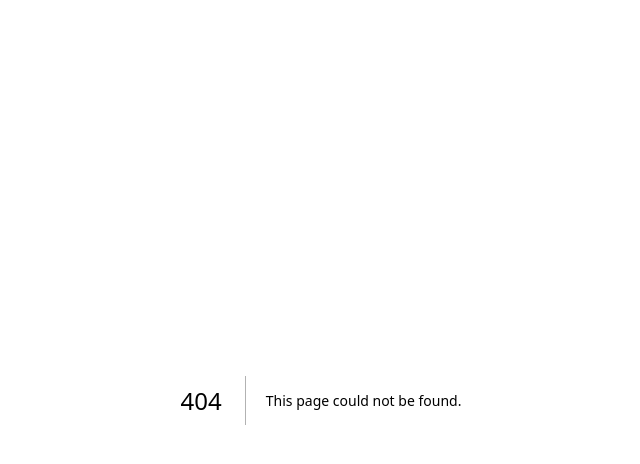
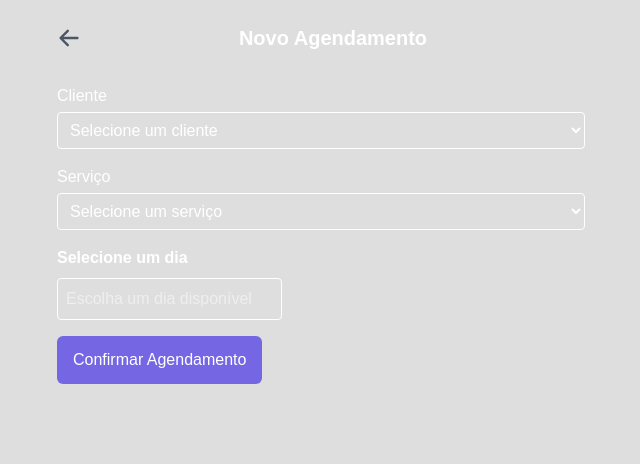
Before and after one commit to wellitonaraujo/cliqagenda, a Next.js app: page /scheduling in a window 1280 px wide. Before the commit this address had no page. Shown: the top 464 px of the page, without its empty margins (319-959 px from the left). Built offline with nearby package versions, Linux system fonts and the light colour scheme.

Commit message:
feat: fluxo de agendamento

```diff
--- a/package.json
+++ b/package.json
@@ -11,8 +11,10 @@
   "dependencies": {
     "@headlessui/react": "^2.2.2",
     "clsx": "^2.1.1",
+    "date-fns": "^4.1.0",
     "next": "15.3.2",
     "react": "^19.0.0",
+    "react-datepicker": "^8.3.0",
     "react-dom": "^19.0.0",
     "react-icons": "^5.5.0",
     "uuid": "^11.1.0"
--- /dev/null
+++ b/src/app/(private)/(no-sidebar)/scheduling/page.tsx
@@ -0,0 +1,179 @@
+'use client';
+
+import { useState } from 'react';
+import { useRouter } from 'next/navigation';
+import { useHorarios } from '@/context/HoursProvider';
+import { useCustomers } from '@/context/CustomersContext';
+import { useServices } from '@/context/ServiceContext';
+import Button from '@/componentes/Button';
+import { HiArrowLeft } from 'react-icons/hi';
+import { useAppointments } from '@/context/AppointmentsProvider';
+import DatePicker from 'react-datepicker';
+import 'react-datepicker/dist/react-datepicker.css';
+
+export default function AgendamentoForm() {
+  const router = useRouter();
+  const { hours } = useHorarios();
+  const { customers } = useCustomers();
+  const { services } = useServices();
+
+  const [selectedCustomerId, setSelectedCustomerId] = useState('');
+  const [selectedServiceId, setSelectedServiceId] = useState('');
+  const [selectedDate, setSelectedDate] = useState<Date | null>(null);
+  const [selectedTime, setSelectedTime] = useState('');
+
+  const formattedDay = selectedDate ? selectedDate.toISOString().split('T')[0] : '';
+
+  const { addAppointment } = useAppointments();
+
+  const convertToMinutes = (time: string) => {
+    const [h, m] = time.split(':').map(Number);
+    return h * 60 + m;
+  };
+
+  const getAvailableTimes = (day: string) => {
+    const config = hours[day];
+    if (!config || !config.open) return [];
+
+    return config.ranges.flatMap(({ start, end }) => {
+      const startMin = convertToMinutes(start);
+      const endMin = convertToMinutes(end);
+      const slots = [];
+
+      for (let t = startMin; t < endMin; t += 60) {
+        const hour = Math.floor(t / 60);
+        const minute = t % 60;
+        slots.push(`${String(hour).padStart(2, '0')}:${String(minute).padStart(2, '0')}`);
+      }
+
+      return slots;
+    });
+  };
+
+  const getDayName = (date: Date) => {
+    const daysOfWeek = ['Domingo', 'Segunda', 'Terça', 'Quarta', 'Quinta', 'Sexta', 'Sábado'];
+    const dayIndex = date.getDay();
+    return daysOfWeek[dayIndex];
+  };
+
+  const isDateAvailable = (date: Date) => {
+    const dayName = getDayName(date);
+    return hours[dayName]?.open ?? false;
+  };
+
+  const handleSubmit = () => {
+    if (!selectedCustomerId || !selectedServiceId || !selectedDate || !selectedTime) {
+      alert('Preencha todos os campos!');
+      return;
+    }
+
+    const customer = customers.find(c => c.id === selectedCustomerId);
+    const service = services.find(s => s.id === selectedServiceId);
+
+    if (!customer || !service) return;
+
+    addAppointment({
+      id: Date.now().toString(),
+      customerName: customer.name,
+      serviceName: service.name,
+      day: formattedDay,
+      time: selectedTime,
+      duration: service.duration
+    });
+
+    alert('Agendamento realizado com sucesso!');
+    router.push('/home');
+  };
+
+  return (
+    <div className="p-6 max-w-xl mx-auto b-white">
+      <div className="flex justify-between items-center mb-8">
+        <button onClick={() => router.back()} className="text-gray-600 hover:text-gray-800">
+          <HiArrowLeft size={24} />
+        </button>
+        <h1 className="text-xl font-semibold mx-auto">Novo Agendamento</h1>
+      </div>
+
+      {/* Cliente */}
+      <div className="mb-4">
+        <label className="block mb-1">Cliente</label>
+        <select
+          value={selectedCustomerId}
+          onChange={e => setSelectedCustomerId(e.target.value)}
+          className="border p-2 rounded w-full"
+        >
+          <option value="">Selecione um cliente</option>
+          {customers.map(customer => (
+            <option key={customer.id} value={customer.id}>{customer.name}</option>
+          ))}
+        </select>
+      </div>
+
+      {/* Serviço */}
+      <div className="mb-4">
+        <label className="block mb-1">Serviço</label>
+        <select
+          value={selectedServiceId}
+          onChange={e => setSelectedServiceId(e.target.value)}
+          className="border p-2 rounded w-full"
+        >
+          <option value="">Selecione um serviço</option>
+          {services.map(service => (
+            <option key={service.id} value={service.id}>
+              {service.name} - {service.duration}min - R${service.price}
+            </option>
+          ))}
+        </select>
+      </div>
+
+      {/* Calendário para seleção de dia */}
+      <div className="mb-4">
+        <label className="block mb-2 font-semibold">Selecione um dia</label>
+        <DatePicker
+          selected={selectedDate}
+          onChange={(date) => {
+            setSelectedDate(date);
+            setSelectedTime('');
+          }}
+          dateFormat="dd/MM/yyyy"
+          minDate={new Date()}
+          filterDate={isDateAvailable}
+          placeholderText="Escolha um dia disponível"
+          className="border p-2 rounded w-full"
+          dayClassName={(date) => {
+            const dateStr = date.toISOString().split('T')[0];
+            return hours[dateStr]?.open ? 'bg-green-100 text-green-800 font-semibold' : '';
+          }}
+        />
+
+      </div>
+      {selectedDate && (
+        <div className="mb-4">
+          <label className="block mb-2 font-semibold">Horário disponível</label>
+          <div className="flex flex-wrap gap-2">
+            {getAvailableTimes(getDayName(selectedDate)).length === 0 ? (
+              <p className="text-red-500">Nenhum horário disponível para este dia.</p>
+            ) : (
+              getAvailableTimes(getDayName(selectedDate)).map(time => (
+                <button
+                  key={time}
+                  onClick={() => setSelectedTime(time)}
+                  className={`px-3 py-2 rounded border text-md transition ${
+                    selectedTime === time
+                      ? 'bg-[#7567E4] text-white border-green-500'
+                      : 'bg-white text-gray-800 border-gray-300'
+                  }`}
+                >
+                  {time}
+                </button>
+              ))
+            )}
+          </div>
+        </div>
+      )}
+      <div onClick={handleSubmit}>
+        <Button>Confirmar Agendamento</Button>
+      </div>
+    </div>
+  );
+}
--- a/src/app/(private)/(with-sidebar)/home/page.tsx
+++ b/src/app/(private)/(with-sidebar)/home/page.tsx
@@ -5,22 +5,25 @@ import Button from "@/componentes/Button";
 import { FiChevronLeft, FiChevronRight } from "react-icons/fi";
 import Header from "@/componentes/Header";
 import { useHorarios } from "@/context/HoursProvider";
+import { useRouter } from "next/navigation";
+import { useAppointments } from "@/context/AppointmentsProvider";
 
 export default function Home() {
+  const { appointments } = useAppointments();
   const { hours } = useHorarios();
+  const router = useRouter();
 
   const [selectedDate, setSelectedDate] = useState(() => {
     const today = new Date();
     const dayName = today.toLocaleDateString('pt-BR', { weekday: 'long' });
     return capitalizeFirstLetter(dayName);
   });
+  const [selectedIndex, setSelectedIndex] = useState<number | null>(null);
+  const scrollRef = useRef<HTMLDivElement>(null);
 
   function capitalizeFirstLetter(str: string) {
     return str.charAt(0).toUpperCase() + str.slice(1);
   }
-
-  const [selectedIndex, setSelectedIndex] = useState<number | null>(null);
-  const scrollRef = useRef<HTMLDivElement>(null);
 
   const getDayName = (dateString: string) => {
     if (dateString.startsWith("Seg")) return "Segunda";
@@ -33,12 +36,11 @@ export default function Home() {
     return "";
   };
 
+  const dayName = getDayName(selectedDate);
+
   const generateTimeSlots = (day: string) => {
     const config = hours[day];
     if (!config) return [];
-
-    const isOpen = config.open;
-
 
     const slots = config.ranges.flatMap((range) => {
       const start = convertToMinutes(range.start);
@@ -59,11 +61,10 @@ export default function Home() {
   };
 
   const convertToMinutes = (time: string) => {
-    const [hour, minute] = time.split(":").map(Number);
-    return hour * 60 + minute;
+    const [hours, minutes] = time.split(':').map(Number);
+    return hours * 60 + minutes;
   };
 
-  const dayName = getDayName(selectedDate);
   const timeSlots = generateTimeSlots(dayName);
 
   useEffect(() => {
@@ -76,30 +77,22 @@ export default function Home() {
   const handleDayChange = (direction: number) => {
     const daysOfWeek = ['Segunda', 'Terça', 'Quarta', 'Quinta', 'Sexta', 'Sábado', 'Domingo'];
 
-    // Encontra o índice do dia atual
     const currentIndex = daysOfWeek.indexOf(getDayName(selectedDate));
 
     let newIndex = currentIndex + direction;
 
-    // Se o novo índice for menor que 0, volta para o último dia
     if (newIndex < 0) newIndex = daysOfWeek.length - 1;
 
-    // Se o novo índice for maior que o número de dias, volta para o primeiro dia
     if (newIndex >= daysOfWeek.length) newIndex = 0;
 
-    // Atualiza o dia selecionado com o novo dia
     const newSelectedDate = daysOfWeek[newIndex];
 
-
-    setSelectedDate(newSelectedDate); // Atualiza a data
-
-    // Reinicia a seleção de horários
-    setSelectedIndex(null); // Reinicia a seleção de horários quando a data mudar
+    setSelectedDate(newSelectedDate);
+    setSelectedIndex(null);
   };
 
   return (
     <div className="flex flex-col min-h-screen bg-white">
-      {/* Header (fixado no topo) */}
       <div className="sticky top-0 z-10 bg-white">
         <div className="flex items-center justify-between">
           <div className="flex items-center gap-2">
@@ -124,19 +117,16 @@ export default function Home() {
             <FiChevronRight size={20} />
           </button>
         </div>
-        <div className="ml-auto">
+        <div className="ml-auto" onClick={() => router.push('/scheduling')}>
           <Button>Agendar</Button>
         </div>
       </div>
 
-      {/* Conteúdo principal */}
       <div className="flex-1 overflow-y-auto p-6 flex">
-        {/* Coluna de horários */}
         <div className="flex flex-col w-10 pr-2">
           {
             timeSlots.map(({ id, label }, index) => (
               <div key={id} className="h-10 flex items-end justify-end pb-[1px]">
-                {/* Exibe a label apenas de 30 em 30 minutos */}
                 {index % 2 === 0 && label && (
                   <span className="text-sm text-gray-800 leading-none translate-y-1/2">
                     {label}
@@ -146,25 +136,22 @@ export default function Home() {
             ))
           }
         </div>
-        {/* Coluna dos horários clicáveis */}
-        <div className="flex-1">
-          {
-            timeSlots.map(({ label }, index) => {
+        <div className="flex-1 relative">
+          {timeSlots.map(({ label }, index) => {
             const isSelected = selectedIndex === index;
             return (
               <div
                 key={index}
                 onClick={() => setSelectedIndex(index)}
-                  className={`relative h-10 border group flex items-center justify-center cursor-pointer
+                className={`h-10 border group flex items-center justify-center cursor-pointer
                   ${isSelected ? 'border-[#7567E4] border-3 rounded-2xl' : 'border-gray-200'} hover:border-[#7567E4]`}
               >
-                  <span className={`text-xd font-bold text-[#7567E4] ${isSelected ? 'block' : 'hidden group-hover:block'}`}>
+                <span className={`text-xs font-bold text-[#7567E4] ${isSelected ? 'block' : 'hidden group-hover:block'}`}>
                   {label}
                 </span>
               </div>
             );
-            })
-          }
+          })}
         </div>
       </div>
 
--- a/src/app/layout.tsx
+++ b/src/app/layout.tsx
@@ -7,12 +7,14 @@ import { AuthProvider } from '@/context/AuthContext';
 import './globals.css';
 import { ComboProvider } from '@/context/ComboContext';
 import { HorariosProvider } from '@/context/HoursProvider';
+import { AppointmentsProvider } from '@/context/AppointmentsProvider';
 
 export default function RootLayout({ children }: { children: React.ReactNode }) {
   return (
     <html lang="pt-BR" className="h-full">
       <body className="h-full overflow-hidden">
         <AuthProvider>
+          <AppointmentsProvider>
           <HorariosProvider>
           <ServiceProvider>
             <CustomerProvider>
@@ -24,6 +26,7 @@ export default function RootLayout({ children }: { children: React.ReactNode })
             </CustomerProvider>
           </ServiceProvider>
           </HorariosProvider>
+          </AppointmentsProvider>
         </AuthProvider>
       </body>
     </html>
--- /dev/null
+++ b/src/context/AppointmentsProvider.tsx
@@ -0,0 +1,39 @@
+'use client';
+
+import { createContext, useContext, useState, ReactNode } from 'react';
+
+interface Appointment {
+  id: string;
+  customerName: string;
+  serviceName: string;
+  day: string;
+  time: string;
+  duration: number | any;
+}
+
+interface AppointmentsContextData {
+  appointments: Appointment[];
+  addAppointment: (appointment: Appointment) => void;
+}
+
+const AppointmentsContext = createContext<AppointmentsContextData | undefined>(undefined);
+
+export function AppointmentsProvider({ children }: { children: ReactNode }) {
+  const [appointments, setAppointments] = useState<Appointment[]>([]);
+
+  const addAppointment = (appointment: Appointment) => {
+    setAppointments(prev => [...prev, appointment]);
+  };
+
+  return (
+    <AppointmentsContext.Provider value={{ appointments, addAppointment }}>
+      {children}
+    </AppointmentsContext.Provider>
+  );
+}
+
+export const useAppointments = () => {
+  const context = useContext(AppointmentsContext);
+  if (!context) throw new Error('useAppointments must be used within AppointmentsProvider');
+  return context;
+};
```
Also changed, not shown: 1 other file (tests, documents, lock files or other folders). Lines whose indentation alone changed are shown as unchanged.
